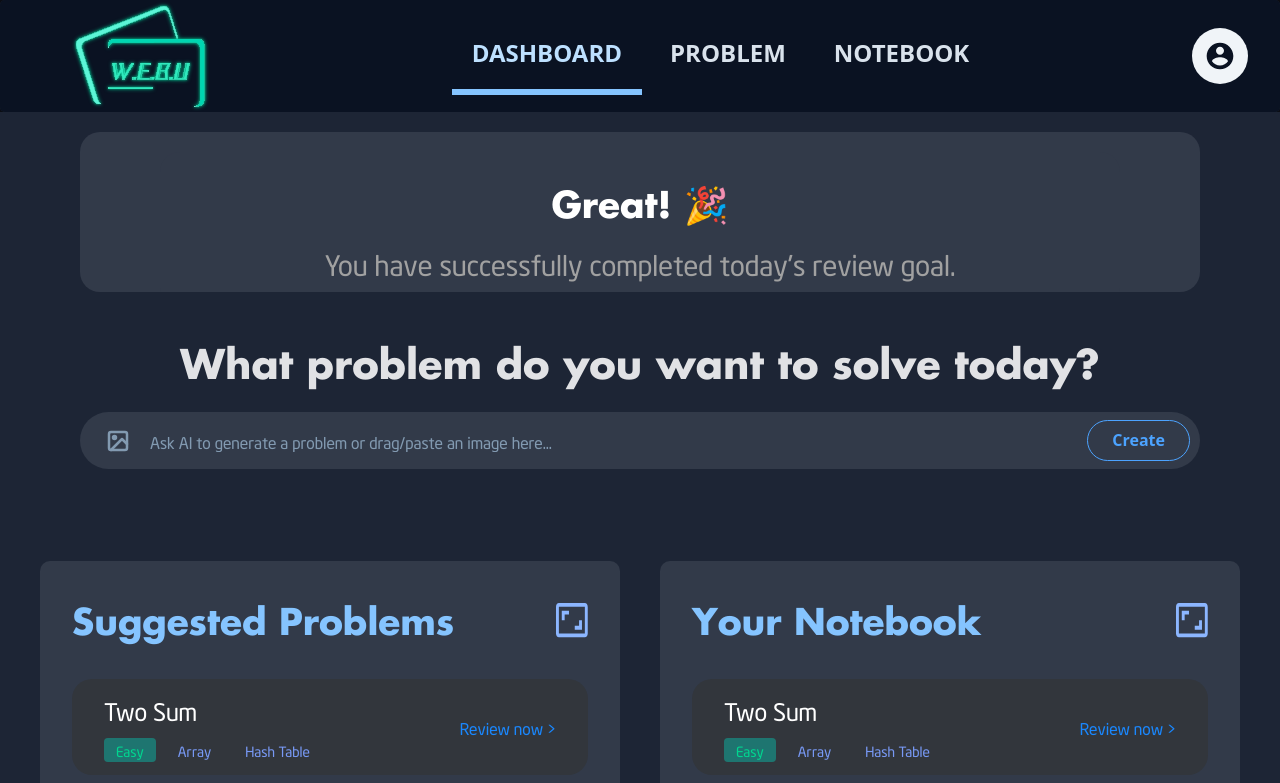
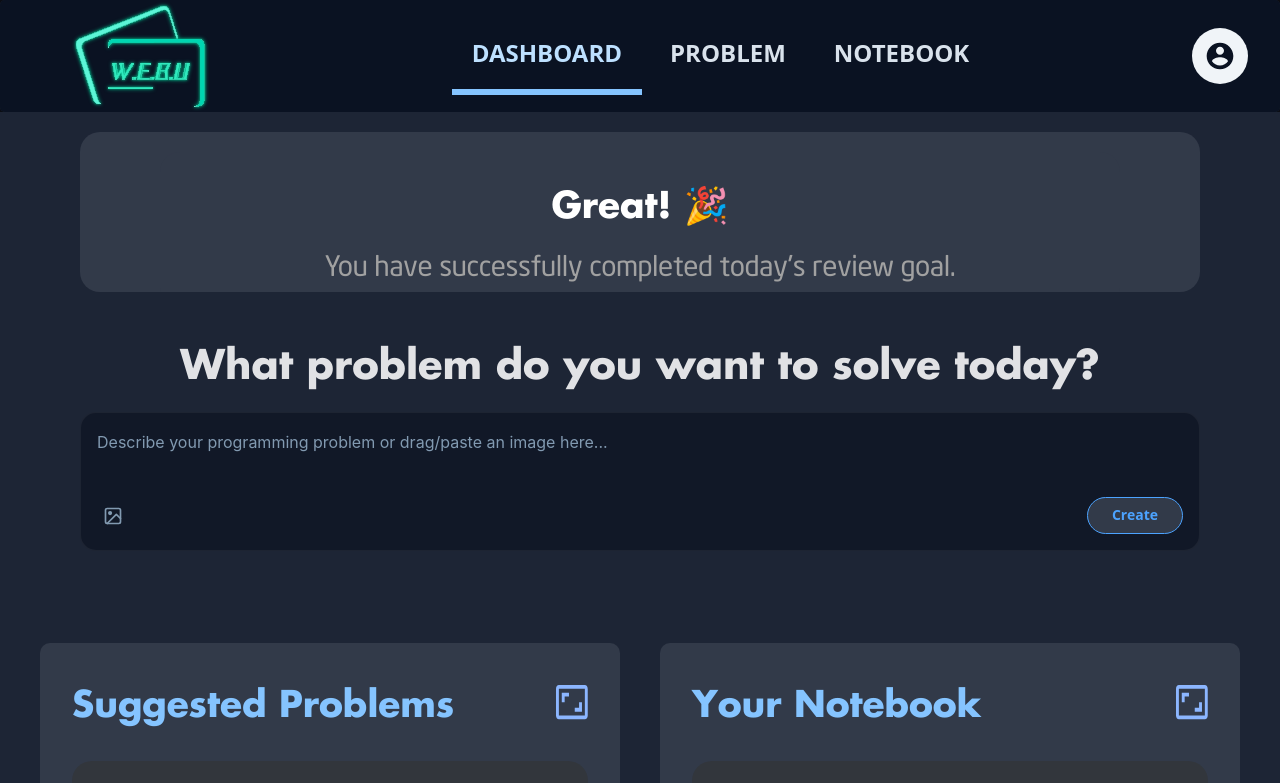
Before and after one commit to vohoangloc-32/WEBU, a React (Vite) app: page /dashboard in a window 1280 px wide. Shown: the top 783 px of the page. Built offline with nearby package versions, Linux system fonts and the light colour scheme; no server answers.

Commit message:
feat: improve generate problem input UX

```diff
--- a/src/components/dashboard/GenerateProblem.tsx
+++ b/src/components/dashboard/GenerateProblem.tsx
@@ -1,4 +1,4 @@
-import React, { useRef, useState } from 'react';
+import React, { useRef, useState, useEffect } from 'react';
 import { Button } from '@/components/ui/Button';
 
 interface GenerateProblemProps {
@@ -19,6 +19,16 @@ export function GenerateProblem({
 
   // Dùng ref để kích hoạt thẻ input file ẩn khi click vào icon ảnh
   const fileInputRef = useRef<HTMLInputElement>(null);
+  const textareaRef = useRef<HTMLTextAreaElement>(null);
+
+  // Tự động điều chỉnh chiều cao của ô nhập liệu
+  useEffect(() => {
+    const textarea = textareaRef.current;
+    if (textarea) {
+      textarea.style.height = 'auto';
+      textarea.style.height = `${textarea.scrollHeight}px`;
+    }
+  }, [prompt]);
 
   const handleImageIconClick = () => {
     fileInputRef.current?.click();
@@ -104,26 +114,87 @@ export function GenerateProblem({
         onDragOver={handleDragOver}
         onDragLeave={handleDragLeave}
         onDrop={handleDrop}
-        className={`w-full bg-tonal-a20 rounded-full pl-5 pr-2 py-1.5 flex items-center justify-between gap-3 border-2 transition-all duration-200 ${
+        className={`w-full bg-[#111827] rounded-[16px] p-4 flex flex-col gap-3 border transition-all duration-200 ${
           isDragOver
-            ? 'border-dashed border-secondary-a70 bg-secondary-a70/10 scale-[1.01] shadow-lg'
-            : 'border-transparent'
+            ? 'border-secondary-a70 bg-secondary-a70/10 scale-[1.01] shadow-lg'
+            : 'border-white/5 hover:border-white/10'
         }`}
       >
-        <div className="flex items-center gap-4 flex-1">
+        {/* Preview image INSIDE the box at the top if selected */}
+        {imagePreview && (
+          <div className="relative w-12 h-12 rounded-lg border border-white/10 bg-neutral-a900 shadow-sm flex-shrink-0 group">
+            <div
+              onClick={() => setIsModalOpen(true)}
+              className="w-full h-full rounded-lg overflow-hidden cursor-pointer relative"
+              title="Click to view full image"
+            >
+              <img
+                src={imagePreview}
+                alt="Preview"
+                className="w-full h-full object-cover"
+              />
+              <div className="absolute inset-0 flex items-center justify-center opacity-0 hover:opacity-100 transition-opacity bg-black/40">
+                <svg
+                  width="12"
+                  height="12"
+                  viewBox="0 0 24 24"
+                  fill="none"
+                  stroke="white"
+                  strokeWidth="2.5"
+                >
+                  <circle cx="11" cy="11" r="8" />
+                  <line x1="21" y1="21" x2="16.65" y2="16.65" />
+                </svg>
+              </div>
+            </div>
+            <button
+              type="button"
+              onClick={handleRemoveImage}
+              className="absolute -top-1.5 -right-1.5 bg-[#ef4444] text-white rounded-full w-4 h-4 flex items-center justify-center hover:bg-red-600 transition-colors shadow-md cursor-pointer text-[10px] font-bold"
+              title="Remove image"
+            >
+              &times;
+            </button>
+          </div>
+        )}
+
+        {/* Text area for prompt */}
+        <textarea
+          ref={textareaRef}
+          value={prompt}
+          onChange={(e) => setPrompt(e.target.value)}
+          onPaste={handlePaste}
+          onKeyDown={(e) => {
+            if (e.key === 'Enter' && !e.shiftKey) {
+              e.preventDefault();
+              handleCreate();
+            }
+          }}
+          placeholder="Describe your programming problem or drag/paste an image here..."
+          className="w-full bg-transparent text-white placeholder-neutral-a400 focus:outline-none resize-none min-h-[48px] max-h-[200px] overflow-y-auto font-sans p7 leading-relaxed"
+          rows={2}
+          style={{ height: 'auto' }}
+        />
+
+        {/* Bottom bar inside the box */}
+        <div className="flex items-center justify-between mt-1">
           <button
             type="button"
             onClick={handleImageIconClick}
-            className={`transition-colors cursor-pointer p-1 rounded ${selectedImage ? 'text-secondary-a70' : 'text-neutral-a400 hover:text-neutral-a200'}`}
-            title="Upload hình ảnh đề bài"
+            className={`transition-colors cursor-pointer p-1.5 rounded-lg hover:bg-white/5 ${
+              selectedImage
+                ? 'text-secondary-a70'
+                : 'text-neutral-a400 hover:text-neutral-a200'
+            }`}
+            title="Upload image"
           >
             <svg
-              width="24"
-              height="24"
+              width="20"
+              height="20"
               viewBox="0 0 24 24"
               fill="none"
               stroke="currentColor"
-              strokeWidth="2.5"
+              strokeWidth="2"
               strokeLinecap="round"
               strokeLinejoin="round"
             >
@@ -133,95 +204,25 @@ export function GenerateProblem({
             </svg>
           </button>
 
-          <input
-            type="text"
-            value={prompt}
-            onChange={(e) => setPrompt(e.target.value)}
-            onPaste={handlePaste}
-            placeholder="Ask AI to generate a problem or drag/paste an image here..."
-            className="w-full bg-transparent p7 text-white placeholder-neutral-a400 placeholder:p7 focus:outline-none"
-            onKeyDown={(e) => e.key === 'Enter' && handleCreate()}
-          />
-        </div>
-
           <Button
             type="button"
             isProcessing={isProcessing}
-          className="w-auto px-6 py-2 rounded-full h7"
+            className="w-auto px-6 py-2 rounded-full h7 text-sm font-semibold"
             onClick={handleCreate}
           >
             Create
           </Button>
         </div>
+      </div>
 
-      {imagePreview && (
-        <div className="w-full flex justify-start pl-2">
-          <div className="mt-2 flex items-center gap-4 bg-tonal-a20 border border-neutral-a700/50 rounded-xl p-3 shadow-md max-w-md">
-            <div
-              onClick={() => setIsModalOpen(true)}
-              className="group relative w-16 h-16 rounded-lg overflow-hidden border border-neutral-a700 bg-neutral-a900 shadow-sm transition-all duration-200 hover:scale-105 cursor-pointer flex-shrink-0"
-              title="Click to view full image"
-            >
-              <img
-                src={imagePreview}
-                alt="Preview"
-                className="w-full h-full object-cover transition-opacity duration-200 group-hover:opacity-80"
-              />
-              <div className="absolute inset-0 flex items-center justify-center opacity-0 group-hover:opacity-100 transition-opacity bg-black/40">
-                <svg
-                  width="16"
-                  height="16"
-                  viewBox="0 0 24 24"
-                  fill="none"
-                  stroke="white"
-                  strokeWidth="2.5"
-                  strokeLinecap="round"
-                  strokeLinejoin="round"
-                >
-                  <circle cx="11" cy="11" r="8" />
-                  <line x1="21" y1="21" x2="16.65" y2="16.65" />
-                  <line x1="11" y1="8" x2="11" y2="14" />
-                  <line x1="8" y1="11" x2="14" y2="11" />
-                </svg>
-              </div>
-            </div>
-            <div className="flex flex-col gap-0.5 overflow-hidden">
-              <span className="text-xs font-semibold text-neutral-a100 truncate max-w-[220px]">
-                {selectedImage?.name}
-              </span>
-              <span className="text-[10px] text-neutral-a400">
-                {selectedImage ? (selectedImage.size / 1024).toFixed(1) : 0} KB
-              </span>
-              <button
-                type="button"
-                onClick={handleRemoveImage}
-                className="text-xs text-danger-a10 hover:text-danger-a0 cursor-pointer font-medium mt-1.5 flex items-center gap-1 transition-colors self-start"
-              >
-                <svg
-                  width="12"
-                  height="12"
-                  viewBox="0 0 24 24"
-                  fill="none"
-                  stroke="currentColor"
-                  strokeWidth="2"
-                >
-                  <polyline points="3 6 5 6 21 6" />
-                  <path d="M19 6v14a2 2 0 0 1-2 2H7a2 2 0 0 1-2-2V6m3 0V4a2 2 0 0 1 2-2h4a2 2 0 0 1 2 2v2" />
-                </svg>
-                Remove
-              </button>
-            </div>
-          </div>
-        </div>
-      )}
-
+      {/* Lightbox Modal */}
       {isModalOpen && imagePreview && (
         <div
           className="fixed inset-0 z-50 flex items-center justify-center bg-black/80 backdrop-blur-sm p-4 transition-all duration-300"
           onClick={() => setIsModalOpen(false)}
         >
           <div
-            className="relative max-w-4xl max-h-[85vh] overflow-hidden rounded-lg bg-neutral-a900 p-2 shadow-2xl border border-neutral-a800 animate-in fade-in zoom-in-95 duration-200"
+            className="relative max-w-4xl max-h-[85vh] overflow-hidden rounded-lg bg-[#0d131f] p-2 shadow-2xl border border-white/10 animate-in fade-in zoom-in-95 duration-200"
             onClick={(e) => e.stopPropagation()}
           >
             <button
@@ -236,7 +237,7 @@ export function GenerateProblem({
               alt="Full Preview"
               className="max-w-full max-h-[80vh] object-contain rounded"
             />
-            <div className="p-3 text-center text-sm text-neutral-a300 bg-neutral-a900/90 border-t border-neutral-a800">
+            <div className="p-3 text-center text-sm text-neutral-a300 bg-[#0d131f]/90 border-t border-white/5">
               {selectedImage?.name} (
               {selectedImage ? (selectedImage.size / 1024).toFixed(1) : 0} KB)
             </div>
```
Lines whose indentation alone changed are shown as unchanged.
